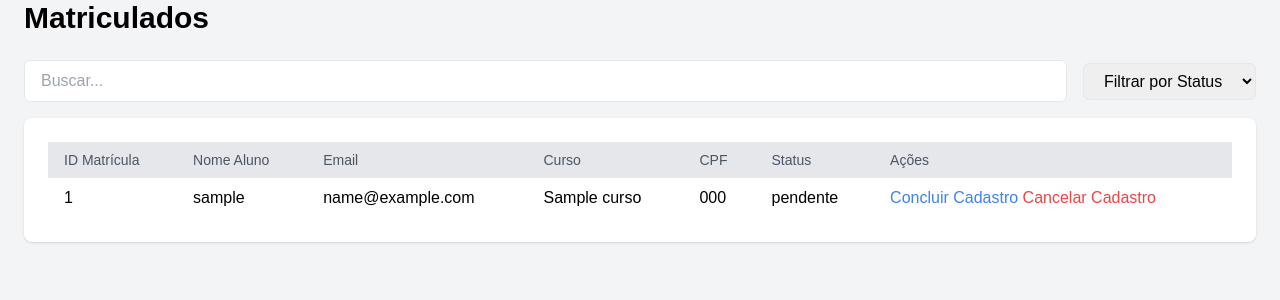
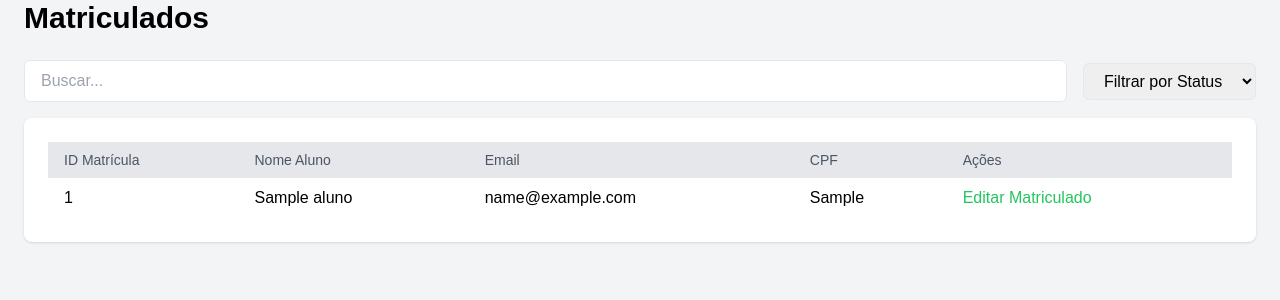
Before and after one commit to LeandroHLL/CidadeDoSaber, a PHP site: page /app/views/admin/adminalunos.php in a window 1280 px wide. Shown: the part 80-380 px from the top of the page. Run offline with PHP 8.4, Linux system fonts and the light colour scheme; tables that the repository leaves empty hold one stand-in row (values such as "Sample post"); some libraries are stand-ins or nearby versions.

Commit message:
crud alunos p admin

```diff
--- a/app/views/admin/adminalunos.php
+++ b/app/views/admin/adminalunos.php
@@ -1,11 +1,27 @@
 <?php
+$pdo = new PDO('mysql:host=localhost;dbname=educanet', 'root', '123456cds');
 
-require_once '../../models/class/AdminQuery.php';
-require_once '../../controllers/class/AdminQueryController.php';
+// Consulta SQL para encontrar alunos e cadastros com o mesmo email
+$sql = "
+    SELECT
+        a.cod_aluno,
+        a.nome_aluno,
+        a.email,
+        a.cpf,         -- Garantir que o campo cpf está sendo buscado da tabela 'aluno'
+        c.username,
+        c.age,
+        c.phone_number
+    FROM aluno a
+    INNER JOIN cadastro c ON a.email = c.email
+    WHERE a.email IS NOT NULL AND c.email IS NOT NULL
+";
 
-$controller = new AdminQueryController();
+$stmt = $pdo->prepare($sql);
+$stmt->execute();
 
-$alunos = $controller->getAlunos();
+$alunos = $stmt->fetchAll(PDO::FETCH_ASSOC);
+
+
 ?>
 
 <!DOCTYPE html>
@@ -47,7 +63,7 @@ $alunos = $controller->getAlunos();
                 <select id="filter" class="px-4 py-2 border rounded-md focus:outline-none focus:ring focus:ring-blue-300">
                     <option value="">Filtrar por Status</option>
                     <option value="pendente">Pendente</option>
-                    <option value="concluida">Concluida</option>
+                    <option value="concluida">Concluída</option>
                     <option value="cancelada">Cancelada</option>
                 </select>
             </div>
@@ -62,24 +78,19 @@ $alunos = $controller->getAlunos();
                             <th class="px-4 py-2 text-sm font-medium text-gray-600">ID Matrícula</th>
                             <th class="px-4 py-2 text-sm font-medium text-gray-600">Nome Aluno</th>
                             <th class="px-4 py-2 text-sm font-medium text-gray-600">Email</th>
-                            <th class="px-4 py-2 text-sm font-medium text-gray-600">Curso</th>
                             <th class="px-4 py-2 text-sm font-medium text-gray-600">CPF</th>
-                            <th class="px-4 py-2 text-sm font-medium text-gray-600">Status</th>
                             <th class="px-4 py-2 text-sm font-medium text-gray-600">Ações</th>
                         </tr>
                     </thead>
                     <tbody>
                         <?php foreach ($alunos as $aluno) : ?>
                             <tr>
-                                <td class="px-4 py-2"><?= htmlspecialchars($aluno['id_matricula']) ?></td>
-                                <td class="px-4 py-2"><?= htmlspecialchars($aluno['nome']) ?></td>
+                                <td class="px-4 py-2"><?= htmlspecialchars($aluno['cod_aluno']) ?></td>
+                                <td class="px-4 py-2"><?= htmlspecialchars($aluno['nome_aluno']) ?></td>
                                 <td class="px-4 py-2"><?= htmlspecialchars($aluno['email']) ?></td>
-                                <td class="px-4 py-2"><?= htmlspecialchars($aluno['curso_nome']) ?></td>
                                 <td class="px-4 py-2"><?= htmlspecialchars($aluno['cpf']) ?></td>
-                                <td class="px-4 py-2"><?= htmlspecialchars($aluno['status']) ?></td>
                                 <td class="px-4 py-2">
-                                    <a href="atualizar_status.php?id=<?= $aluno['id_matricula'] ?>&status=ativo" class="text-blue-500 hover:underline">Concluir Cadastro</a>
-                                    <a href="atualizar_status.php?id=<?= $aluno['id_matricula'] ?>&status=inativo" class="text-red-500 hover:underline">Cancelar Cadastro</a>
+                                    <a href="atualizar_status.php?id=<?= $aluno['cod_aluno'] ?>&status=ativo" class="text-green-500 hover:underline">Editar Matriculado</a>
                                 </td>
                             </tr>
                         <?php endforeach; ?>
```
